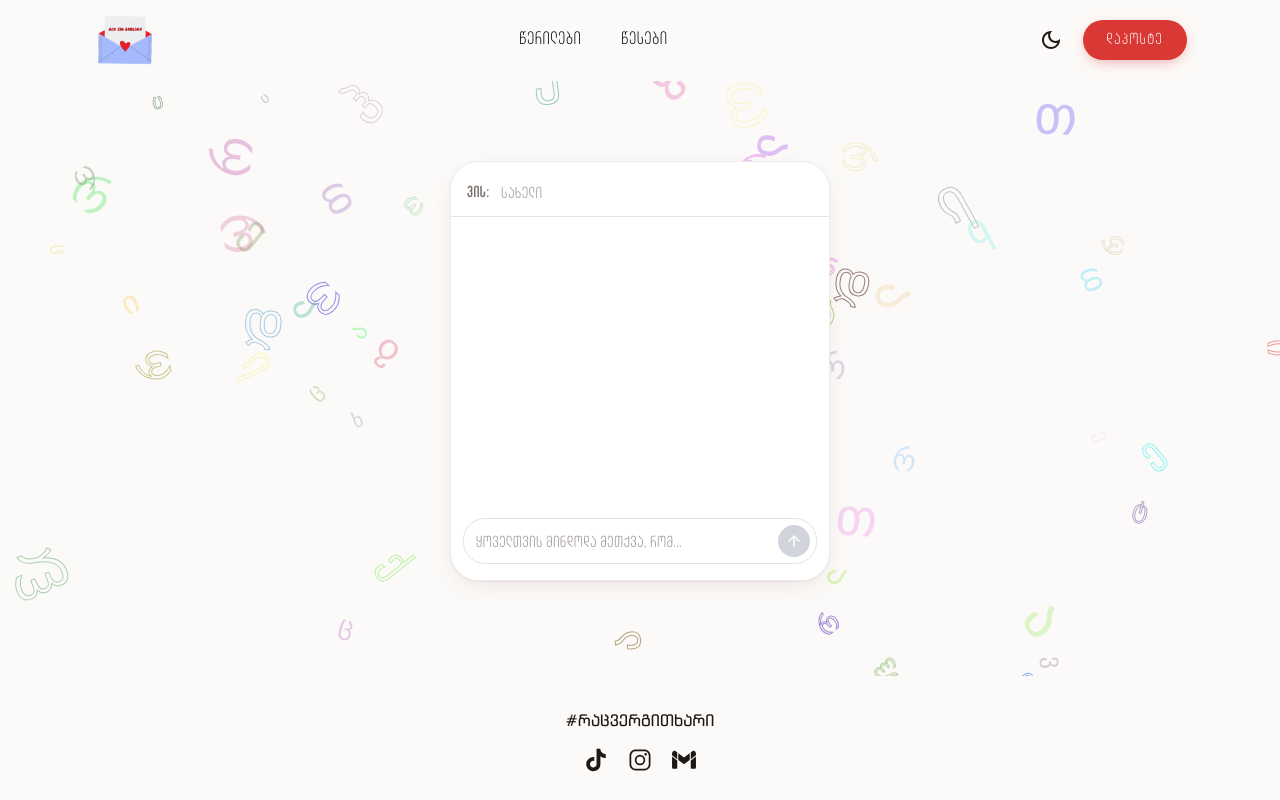
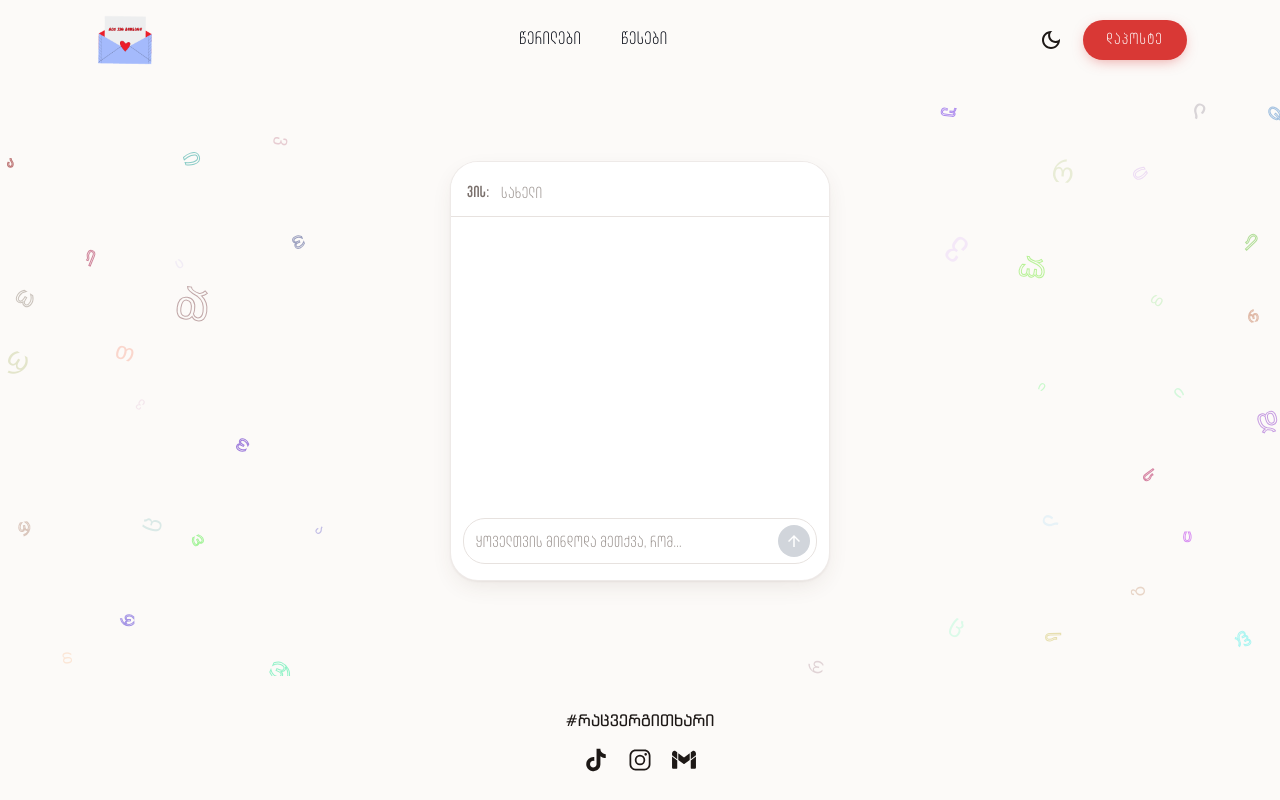
Before and after one commit to Dadu400/untold-things-frontend, a React (Create React App) app: page /submit in a window 1280 px wide. Built offline with nearby package versions, Linux system fonts and the light colour scheme.

Commit message:
soften floating letters and hearts

```diff
--- a/src/components/particles/HeartParticlesBackground.tsx
+++ b/src/components/particles/HeartParticlesBackground.tsx
@@ -5,28 +5,133 @@ import Particles from 'react-tsparticles';
 import { loadFull } from 'tsparticles';
 import { loadHeartShape } from 'tsparticles-shape-heart';
 import type { Engine } from 'tsparticles-engine';
-import type { ISourceOptions } from 'tsparticles-engine';
+import type { ISourceOptions, IParticlesOptions, RecursivePartial } from 'tsparticles-engine';
+
+// Hearts stay out of a lane this wide (px from the viewport centre) so the
+// 340px post card keeps some breathing room around it.
+const CLEAR_HALF_WIDTH = 240;
+// Below this band width there is no real side gutter (phones), so hearts use
+// the full width at a lower density instead.
+const MIN_BAND_WIDTH = 90;
+
+// Hearts on screen per 10,000px² of area they're allowed in: side bands on
+// wider screens, the whole viewport on phones. About half the old density.
+const BAND_DENSITY = 1.2;
+const PHONE_DENSITY = 1.35;
+// Average seconds per viewport pixel a heart needs to rise off screen, given
+// the speed and depth ranges below.
+const CROSSING_SECONDS_PER_PX = 0.04;
+// Share of hearts that are large; the rest are small/medium.
+const LARGE_SHARE = 0.12;
+
+const baseParticle: RecursivePartial<IParticlesOptions> = {
+    color: { value: ["#d93835", "#a4bafc"] },
+    shape: { type: "heart" },
+    stroke: { width: 1 },
+    opacity: { value: { min: 0.3, max: 0.55 } },
+    move: {
+        enable: true,
+        direction: "top",
+        angle: { offset: 0, value: 16 },
+        speed: { min: 1, max: 2 },
+        outModes: { default: "destroy", bottom: "none" },
+    },
+    zIndex: {
+        // Capped below 100 so the deepest hearts still drift instead of
+        // stalling on screen.
+        value: { min: 0, max: 70 },
+        opacityRate: 0,
+        velocityRate: 1,
+    },
+};
+
+const smallMedium = { ...baseParticle, size: { value: { min: 7, max: 14 } } };
+const large = { ...baseParticle, size: { value: { min: 17, max: 22 } } };
+
+type Band = { x: number; width: number }; // percent of viewport width
+
+const getBands = (viewportWidth: number): Band[] => {
+    const sideWidth = viewportWidth / 2 - CLEAR_HALF_WIDTH;
+    if (sideWidth < MIN_BAND_WIDTH) {
+        return [{ x: 50, width: 100 }];
+    }
+    const pct = (sideWidth / viewportWidth) * 100;
+    return [
+        { x: pct / 2, width: pct },
+        { x: 100 - pct / 2, width: pct },
+    ];
+};
+
+const prefersReducedMotion = () =>
+    window.matchMedia?.('(prefers-reduced-motion: reduce)').matches ?? false;
+
+const buildEmitters = (viewportWidth: number, viewportHeight: number) => {
+    const bands = getBands(viewportWidth);
+    const density = (bands.length === 1 ? PHONE_DENSITY : BAND_DENSITY) / 10000;
+    // tsparticles already thins out emission under reduced motion; do the
+    // same for the initial fill so both stay consistent.
+    const reduce = prefersReducedMotion() ? 0.25 : 1;
+
+    return bands.flatMap(({ x, width }) => {
+        const bandPx = (width / 100) * viewportWidth;
+        const steadyCount = bandPx * viewportHeight * density;
+        const perSecond = steadyCount / (viewportHeight * CROSSING_SECONDS_PER_PX);
+        const smallDelay = 1 / (perSecond * (1 - LARGE_SHARE));
+        const largeDelay = 1 / (perSecond * LARGE_SHARE);
+        const fillCount = Math.round(steadyCount * reduce);
+        const fillLarge = Math.round(fillCount * LARGE_SHARE);
+
+        return [
+            // Initial scatter over the whole band height so the page doesn't
+            // start empty; these then drift up and away.
+            {
+                position: { x, y: 50 },
+                size: { width, height: 100, mode: "percent" },
+                startCount: fillCount - fillLarge,
+                rate: { quantity: 0, delay: 1 },
+                particles: smallMedium,
+            },
+            {
+                position: { x, y: 50 },
+                size: { width, height: 100, mode: "percent" },
+                startCount: fillLarge,
+                rate: { quantity: 0, delay: 1 },
+                particles: large,
+            },
+            // Continuous trickle from just below the viewport. Delays are
+            // ranges so hearts never rise in step with each other.
+            {
+                position: { x, y: 104 },
+                size: { width, height: 4, mode: "percent" },
+                rate: { quantity: 1, delay: { min: smallDelay * 0.4, max: smallDelay * 1.6 } },
+                particles: smallMedium,
+            },
+            {
+                position: { x, y: 106 },
+                size: { width, height: 4, mode: "percent" },
+                rate: { quantity: 1, delay: { min: largeDelay * 0.5, max: largeDelay * 1.5 } },
+                particles: large,
+            },
+        ];
+    });
+};
 
 const HeartParticlesBackground = () => {
-    const [screenSize, setScreenSize] = useState<string>('lg');
+    const [viewportWidth, setViewportWidth] = useState<number>(() => window.innerWidth);
 
     useEffect(() => {
+        let frame = 0;
         const handleResize = () => {
-            if (window.innerWidth >= 1280) {
-                setScreenSize('lg');
-            } else if (window.innerWidth >= 1024) {
-                setScreenSize('md');
-            } else if (window.innerWidth >= 640) {
-                setScreenSize('sm');
-            } else {
-                setScreenSize('xs');
-            }
+            cancelAnimationFrame(frame);
+            frame = requestAnimationFrame(() => setViewportWidth(window.innerWidth));
         };
 
         window.addEventListener('resize', handleResize);
-        handleResize();
 
-        return () => window.removeEventListener('resize', handleResize);
+        return () => {
+            cancelAnimationFrame(frame);
+            window.removeEventListener('resize', handleResize);
+        };
     }, []);
 
     const particlesInit = async (main: Engine) => {
@@ -34,67 +139,12 @@ const HeartParticlesBackground = () => {
         await loadHeartShape(main);
     };
 
-    const getParticleNumber = (screen: string) => {
-        switch (screen) {
-            case 'lg':
-                return 300;
-            case 'md':
-                return 200;
-            case 'sm':
-                return 150;
-            case 'xs':
-            default:
-                return 100;
-        }
-    };
-
     const particlesOptions: ISourceOptions = {
         particles: {
-            color: {
-                value: [
-                    "#d93835", "#a4bafc",
-                ],
-            },
-            move: {
-                angle: {
-                    offset: 0,
-                    value: 30,
-                },
-                direction: "top",
-                enable: true,
-                outModes: {
-                    default: "out",
-                },
-                speed: 4,
-            },
-            number: {
-                value: getParticleNumber(screenSize),
-            },
-            opacity: {
-                value: 0.7,
-            },
-            shape: {
-                type: "heart",
-            },
-            size: {
-                value: 20,
-                random: {
-                    enable: true,
-                    minimumValue: 15,
-                },
-            },
-            stroke: {
-                width: 1,
-            },
-            zIndex: {
-                value: {
-                    min: 0,
-                    max: 100,
-                },
-                opacityRate: 0,
-                velocityRate: 2,
-            },
+            ...baseParticle,
+            number: { value: 0 },
         },
+        emitters: buildEmitters(viewportWidth, window.innerHeight),
     };
 
     return (
--- a/src/components/particles/ParticlesBackground.tsx
+++ b/src/components/particles/ParticlesBackground.tsx
@@ -1,58 +1,186 @@
+import { useEffect, useMemo, useState } from 'react';
+
 import Particles from 'react-tsparticles';
 import { loadFull } from 'tsparticles';
 import type { Engine } from 'tsparticles-engine';
-import type { ISourceOptions } from 'tsparticles-engine';
+import type { IManualParticle, ISourceOptions, RecursivePartial } from 'tsparticles-engine';
+
+// Letters per 1,000,000px² of viewport; roughly 40% fewer than the old
+// density-based count (100 per megapixel).
+const LETTERS_PER_MEGAPIXEL = 62;
+
+// Each letter wanders at most this far (px) from its home position, so the
+// layout below holds instead of slowly evening out.
+const DRIFT = 20;
+// Extra clearance (px) between two letters, on top of their radii and drift.
+const GAP = 16;
+
+// Compose card footprint (see NewPost): max 380px wide incl. 16px gutters, 420px tall.
+const CARD_MAX_HALF_WIDTH = 190;
+const CARD_HALF_HEIGHT = 210;
+// The card sits ~25px above the viewport centre (footer is taller than the header).
+const CARD_OFFSET_Y = -25;
+
+// Size tiers as [share, min radius, max radius, min opacity, max opacity].
+// Radius is half the rendered glyph size. Small/medium make up the bulk, and
+// large letters are rare and a little fainter so they don't dominate.
+const TIERS: [number, number, number, number, number][] = [
+    [0.58, 7, 10, 0.42, 0.55],
+    [0.34, 11, 15, 0.36, 0.48],
+    [0.08, 17, 22, 0.26, 0.36],
+];
+
+const MAX_ATTEMPTS_PER_LETTER = 60;
+
+type Letter = { x: number; y: number; r: number };
+
+const smoothstep = (t: number) => {
+    const c = Math.min(1, Math.max(0, t));
+    return c * c * (3 - 2 * c);
+};
+
+const pickTier = () => {
+    let roll = Math.random();
+    for (const tier of TIERS) {
+        roll -= tier[0];
+        if (roll <= 0) return tier;
+    }
+    return TIERS[0];
+};
+
+const between = (min: number, max: number) => min + Math.random() * (max - min);
+
+// Chance (0–1) of keeping a letter at (x, y): zero right around the card,
+// easing back in further out, and slightly favouring the viewport edges.
+const acceptance = (x: number, y: number, w: number, h: number) => {
+    const narrow = w < 640;
+    const cardHalfWidth = Math.min(CARD_MAX_HALF_WIDTH, w / 2);
+    const cx = w / 2;
+    const cy = h / 2 + CARD_OFFSET_Y;
+
+    // Distance from the card's edge (0 inside it).
+    const dx = Math.max(0, Math.abs(x - cx) - cardHalfWidth);
+    const dy = Math.max(0, Math.abs(y - cy) - CARD_HALF_HEIGHT);
+    const fromCard = Math.hypot(dx, dy);
+
+    // Phones have almost no side gutter, so the clear band is kept thin there.
+    const clear = narrow ? 8 : 56;
+    const falloff = narrow ? 60 : 200;
+    const nearCard = smoothstep((fromCard - clear) / falloff);
+
+    const edgeness = Math.max(Math.abs(x - cx) / (w / 2), Math.abs(y - cy) / (h / 2));
+    return nearCard * (0.6 + 0.4 * Math.min(1, edgeness));
+};
+
+// Dart-throwing layout: random candidates, rejected by the card safe zone and
+// by a minimum spacing, so letters never cluster yet don't fall into a grid.
+const layoutLetters = (w: number, h: number): Letter[] => {
+    const target = Math.round((w * h / 1_000_000) * LETTERS_PER_MEGAPIXEL);
+    const letters: Letter[] = [];
+
+    for (let attempt = 0; letters.length < target && attempt < target * MAX_ATTEMPTS_PER_LETTER; attempt++) {
+        const tier = pickTier();
+        const r = between(tier[1], tier[2]);
+        const x = between(r, w - r);
+        const y = between(r, h - r);
+
+        if (Math.random() > acceptance(x, y, w, h)) continue;
+
+        const crowded = letters.some(
+            (other) => Math.hypot(other.x - x, other.y - y) < r + other.r + 2 * DRIFT + GAP
+        );
+        if (crowded) continue;
+
+        letters.push({ x, y, r });
+    }
+
+    return letters;
+};
+
+const opacityFor = (r: number) => {
+    const tier = TIERS.find(([, , max]) => r <= max) ?? TIERS[TIERS.length - 1];
+    return { min: tier[3], max: tier[4] };
+};
+
+const buildManualParticles = (w: number, h: number): RecursivePartial<IManualParticle>[] =>
+    layoutLetters(w, h).map(({ x, y, r }) => ({
+        position: { x: (x / w) * 100, y: (y / h) * 100 },
+        options: {
+            size: { value: r },
+            opacity: { value: opacityFor(r) },
+        },
+    }));
+
+type Viewport = { width: number; height: number };
+
+// Mobile browsers change innerHeight as the address bar shows/hides; only
+// re-layout on real resizes so letters don't reshuffle while scrolling.
+const HEIGHT_CHANGE_THRESHOLD = 150;
 
 const ParticlesBackground = () => {
+    const [viewport, setViewport] = useState<Viewport>(() => ({
+        width: window.innerWidth,
+        height: window.innerHeight,
+    }));
+
+    useEffect(() => {
+        let frame = 0;
+        const handleResize = () => {
+            cancelAnimationFrame(frame);
+            frame = requestAnimationFrame(() => {
+                setViewport((prev) => {
+                    const width = window.innerWidth;
+                    const height = window.innerHeight;
+                    const changed = width !== prev.width || Math.abs(height - prev.height) > HEIGHT_CHANGE_THRESHOLD;
+                    return changed ? { width, height } : prev;
+                });
+            });
+        };
+
+        window.addEventListener('resize', handleResize);
+
+        return () => {
+            cancelAnimationFrame(frame);
+            window.removeEventListener('resize', handleResize);
+        };
+    }, []);
+
     const particlesInit = async (main: Engine) => {
         await loadFull(main);
     };
 
-    const particlesOptions: ISourceOptions = {
+    const particlesOptions: ISourceOptions = useMemo(() => ({
         fpsLimit: 60,
         interactivity: {
             events: {
-                onclick: { enable: false },
+                onClick: { enable: false },
             },
-            modes: {
-                bubble: { distance: 400, duration: 2, opacity: 0.8, size: 40, speed: 3 },
-                grab: { distance: 400, links: { opacity: 1 } },
-                push: { quantity: 4 },
-                remove: { quantity: 2 },
-                repulse: { distance: 200, duration: 0.4 }
-            }
         },
+        manualParticles: buildManualParticles(viewport.width, viewport.height),
         particles: {
+            number: { value: 0 },
             color: { value: "random" },
-            links: {
-                color: "random",
-                distance: 150,
-                enable: false,
-                opacity: 0.2,
-                width: 1
-            },
             move: {
-                attract: { enable: false, rotateX: 600, rotateY: 1200 },
-                bounce: false,
                 direction: "none",
                 enable: true,
-                out_mode: "out",
+                outModes: { default: "out" },
                 random: false,
-                speed: 1,
-                straight: false
+                speed: { min: 0.25, max: 0.45 },
+                straight: false,
+                distance: { horizontal: DRIFT, vertical: DRIFT },
             },
             rotate: {
+                value: { min: 0, max: 360 },
+                direction: "random",
                 animation: {
                     enable: true,
-                    speed: 10,
+                    speed: { min: 0.6, max: 1.4 },
                     sync: false
                 }
             },
-            number: { density: { enable: true, area: 1000 }, value: 100 },
             opacity: {
-                animation: { enable: true, minimumValue: 0.5, speed: 1, sync: false },
-                random: false,
-                value: 0.5
+                value: { min: 0.42, max: 0.55 },
+                animation: { enable: true, speed: 0.15, sync: false, startValue: "random" },
             },
             shape: {
                 character: [
@@ -73,14 +201,13 @@ const ParticlesBackground = () => {
                 ],
                 type: "char"
             },
-            size: {
-                anim: { enable: true, minimumValue: 8, speed: 20, sync: false },
-                random: { minimumValue: 8, enable: true },
-                value: 32
-            }
+            size: { value: 10 },
         },
+        // tsparticles' default: slows movement and rotation 4× when the user
+        // prefers reduced motion.
+        motion: { reduce: { value: true, factor: 4 } },
         detectRetina: true
-    };
+    }), [viewport]);
 
     return (
         <Particles
```
